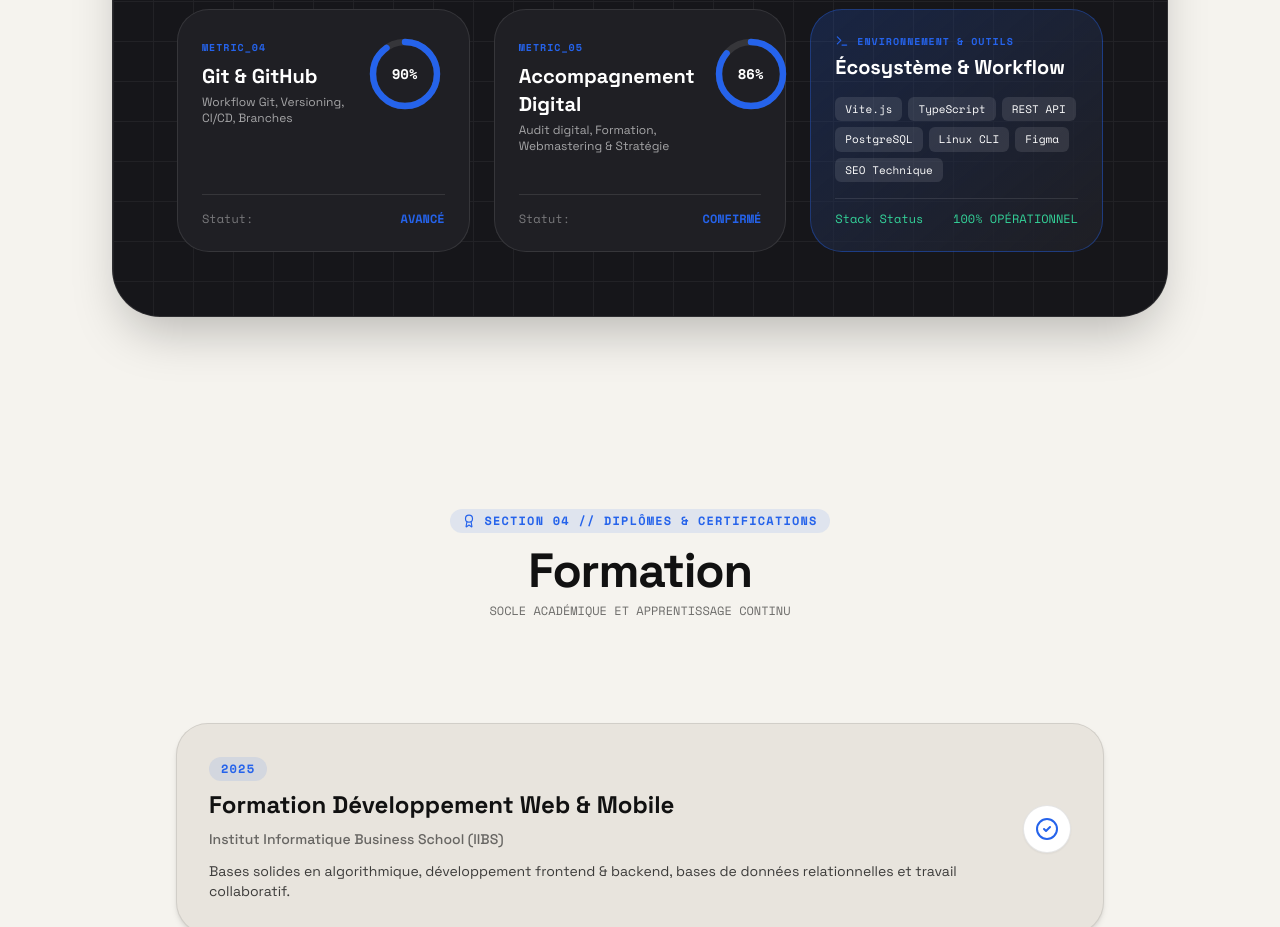
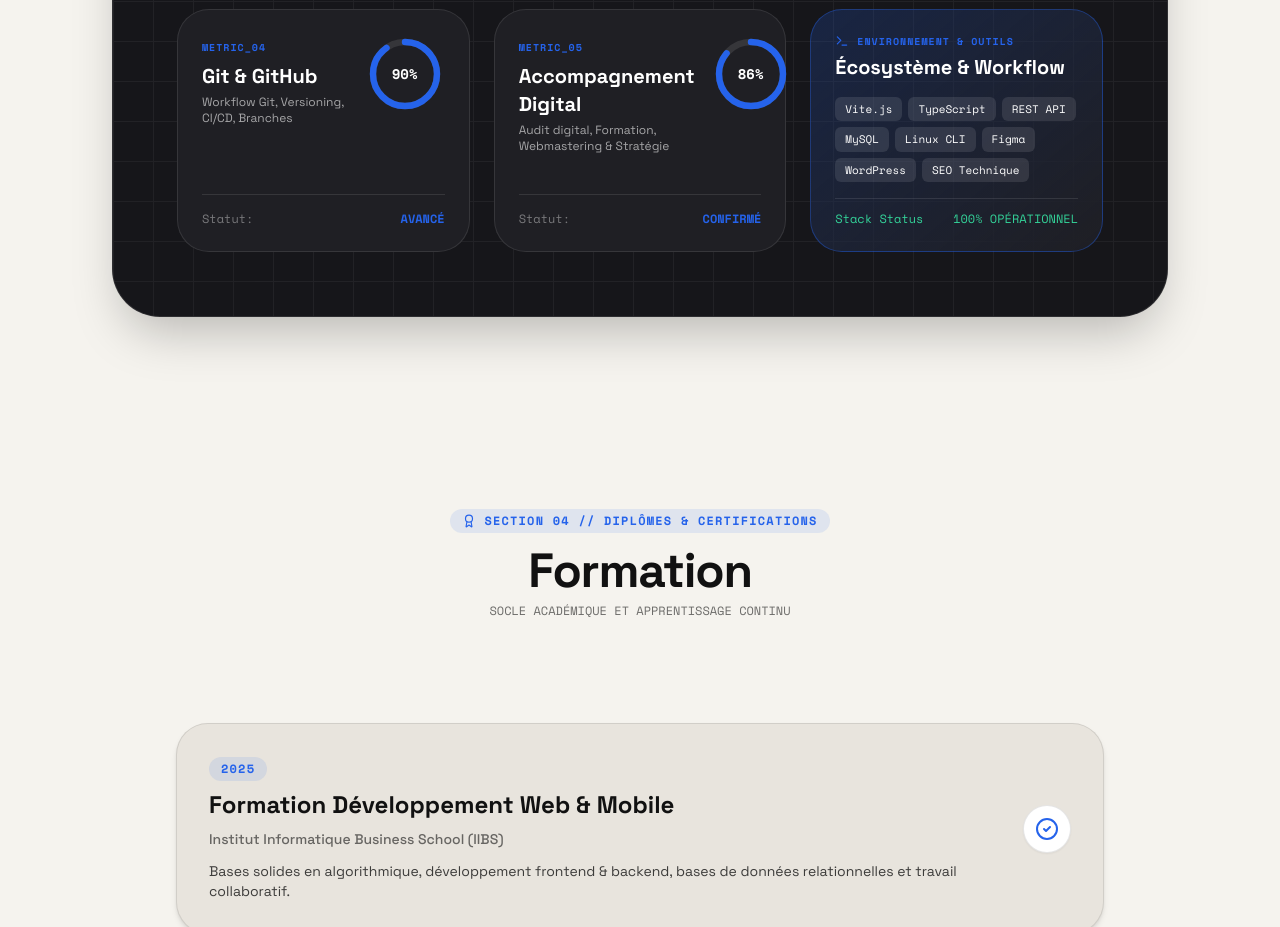
Before and after one commit to Ndiaye-Fallou/portfolio-mahamadou-fallou-ndiaye, a React (Vite) app: page / in a window 1280 px wide. Shown: the part 3660-4587 px from the top of the page. Built offline with nearby package versions, Linux system fonts and the light colour scheme.

Commit message:
update: ajout de MySQL et WordPress dans l'écosystème de compétences

```diff
--- a/src/App.jsx
+++ b/src/App.jsx
@@ -120,7 +120,7 @@ export default function App() {
             <div class="skill-pill"><strong>HTML5 / CSS3 / Tailwind CSS</strong> — Intégration pixel-perfect, design systems (95%)</div>
             <div class="skill-pill"><strong>Git & GitHub</strong> — Versioning, CI/CD, collaboration Agile (90%)</div>
             <div class="skill-pill"><strong>Accompagnement Digital</strong> — Stratégie numérique, formation, webmastering (86%)</div>
-            <div class="skill-pill"><strong>Outils & BDD</strong> — VS Code, MongoDB, PostgreSQL, Postman, Vite</div>
+            <div class="skill-pill"><strong>Outils & BDD</strong> — VS Code, MySQL, MongoDB, WordPress, Postman, Vite</div>
           </div>
         </div>
 
@@ -411,13 +411,11 @@ export default function App() {
           Mobile responsive with hamburger toggle and collapsible navigation drawer.
           ========================================================================= */}
       <header
-        className={`fixed top-3 sm:top-5 left-3 right-3 sm:left-1/2 sm:right-auto sm:-translate-x-1/2 z-50 transition-all duration-300 sm:w-[94%] max-w-5xl ${
-          mobileMenuOpen ? 'rounded-[2rem]' : 'rounded-full'
-        } px-3.5 sm:px-6 py-2.5 sm:py-3 shadow-2xl ${
-          navScrolled || mobileMenuOpen
+        className={`fixed top-3 sm:top-5 left-3 right-3 sm:left-1/2 sm:right-auto sm:-translate-x-1/2 z-50 transition-all duration-300 sm:w-[94%] max-w-5xl ${mobileMenuOpen ? 'rounded-[2rem]' : 'rounded-full'
+          } px-3.5 sm:px-6 py-2.5 sm:py-3 shadow-2xl ${navScrolled || mobileMenuOpen
             ? 'bg-[#F5F3EE]/95 backdrop-blur-xl border border-noir/20 text-noir'
             : 'bg-[#0e0e12]/90 backdrop-blur-xl border border-white/20 text-white'
-        }`}
+          }`}
       >
         <div className="flex items-center justify-between w-full gap-2">
           {/* Brand / Monogram */}
@@ -468,11 +466,10 @@ export default function App() {
             <button
               type="button"
               onClick={() => setMobileMenuOpen(!mobileMenuOpen)}
-              className={`md:hidden w-8 h-8 sm:w-9 sm:h-9 rounded-full border transition-all flex items-center justify-center flex-shrink-0 active:scale-90 ${
-                navScrolled || mobileMenuOpen
+              className={`md:hidden w-8 h-8 sm:w-9 sm:h-9 rounded-full border transition-all flex items-center justify-center flex-shrink-0 active:scale-90 ${navScrolled || mobileMenuOpen
                   ? 'border-noir/25 bg-noir/10 text-noir hover:bg-noir/20'
                   : 'border-white/30 bg-white/20 text-white hover:bg-white/30 shadow'
-              }`}
+                }`}
               aria-label={mobileMenuOpen ? "Fermer le menu de navigation" : "Ouvrir le menu de navigation"}
             >
               {mobileMenuOpen ? (
@@ -903,9 +900,10 @@ export default function App() {
                     <span className="bg-white/10 px-2.5 py-1 rounded-md">Vite.js</span>
                     <span className="bg-white/10 px-2.5 py-1 rounded-md">TypeScript</span>
                     <span className="bg-white/10 px-2.5 py-1 rounded-md">REST API</span>
-                    <span className="bg-white/10 px-2.5 py-1 rounded-md">PostgreSQL</span>
+                    <span className="bg-white/10 px-2.5 py-1 rounded-md">MySQL</span>
                     <span className="bg-white/10 px-2.5 py-1 rounded-md">Linux CLI</span>
                     <span className="bg-white/10 px-2.5 py-1 rounded-md">Figma</span>
+                    <span className="bg-white/10 px-2.5 py-1 rounded-md">WordPress</span>
                     <span className="bg-white/10 px-2.5 py-1 rounded-md">SEO Technique</span>
                   </div>
                 </div>
```
